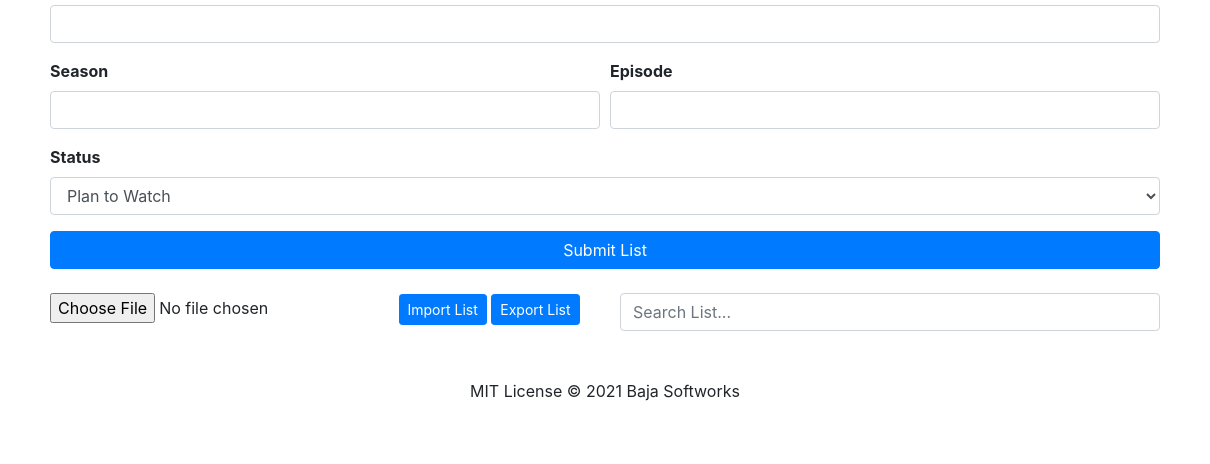
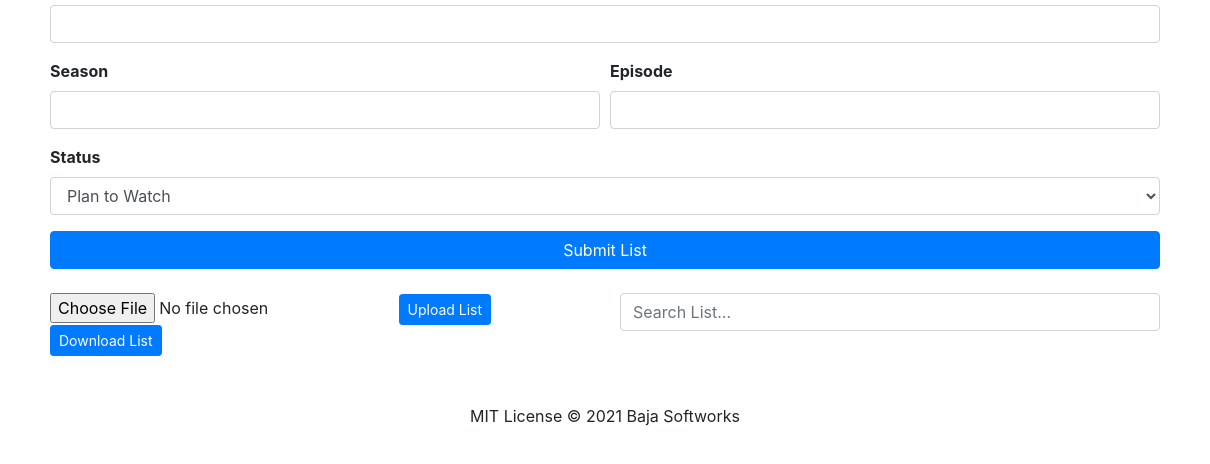
Before and after one commit to Baja-Softworks/TontonanKu, an Electron app: page src/index.html in a window 1210 px wide. Shown: the part 146-610 px from the top of the page. Drawn offline with Linux system fonts and the light colour scheme; no server answers.

Commit message:
Update Import/Export Button

```diff
--- a/src/index.html
+++ b/src/index.html
@@ -49,8 +49,8 @@
       <div class="col-6">
 
         <input type="file" class="file" accept="application/json" required>
-        <button onClick="window.location.reload();" class="sbm btn btn-primary btn-sm">Import List</button>
-        <button class="btn btn-primary btn-sm" id="exportHistory" onclick="exportHistory()">Export List</button>
+        <button onClick="window.location.reload();" class="sbm btn btn-primary btn-sm">Upload List</button>
+        <button class="btn btn-primary btn-sm" id="exportHistory" onclick="exportHistory()">Download List</button>
         <a id="exportHistoryLink" style="display: none;">Export</a>
       </div>
       <div class="col-6"><input type="text" name="searchFilter" id="searchFilter" class="form-control"
```
